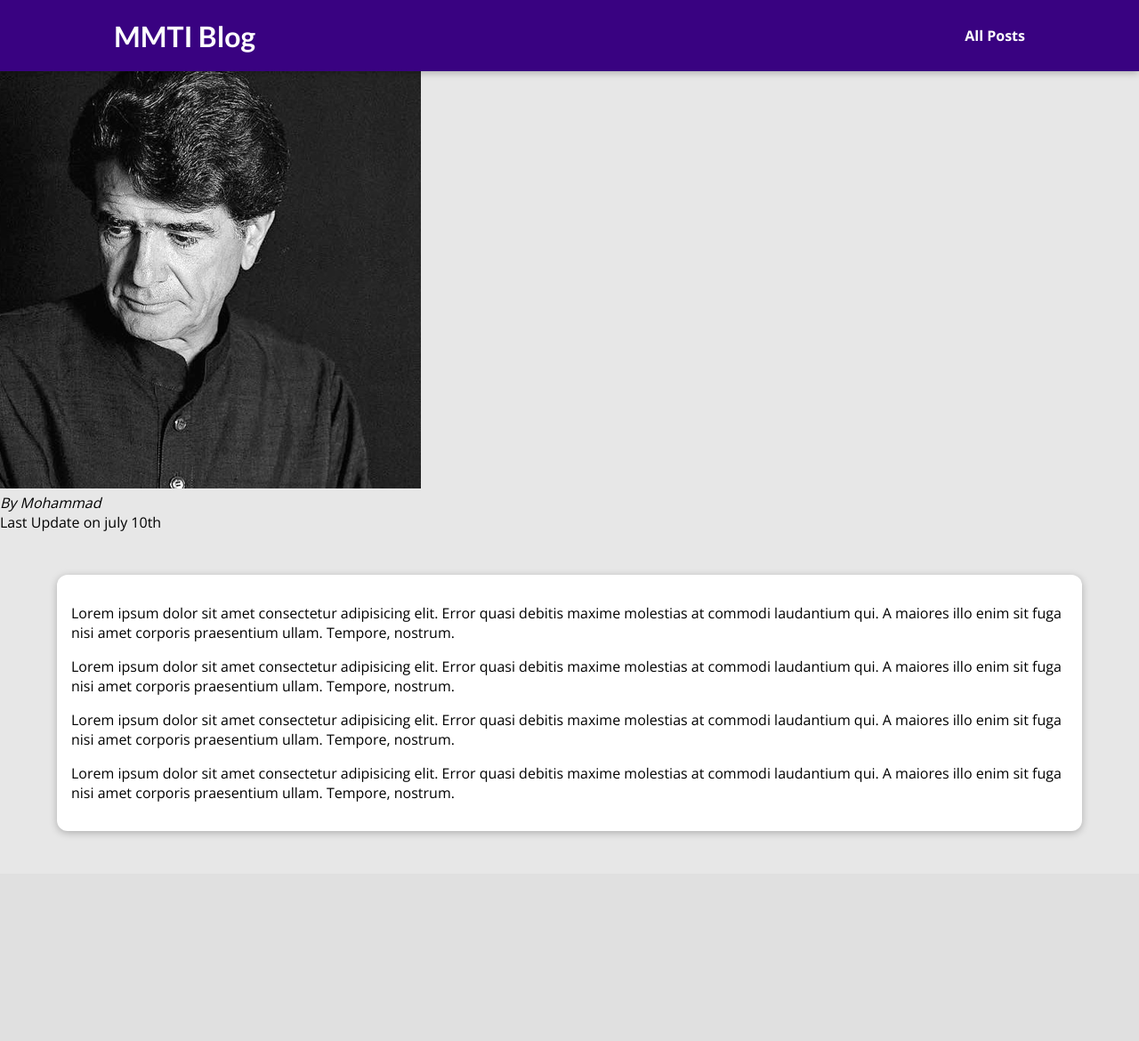
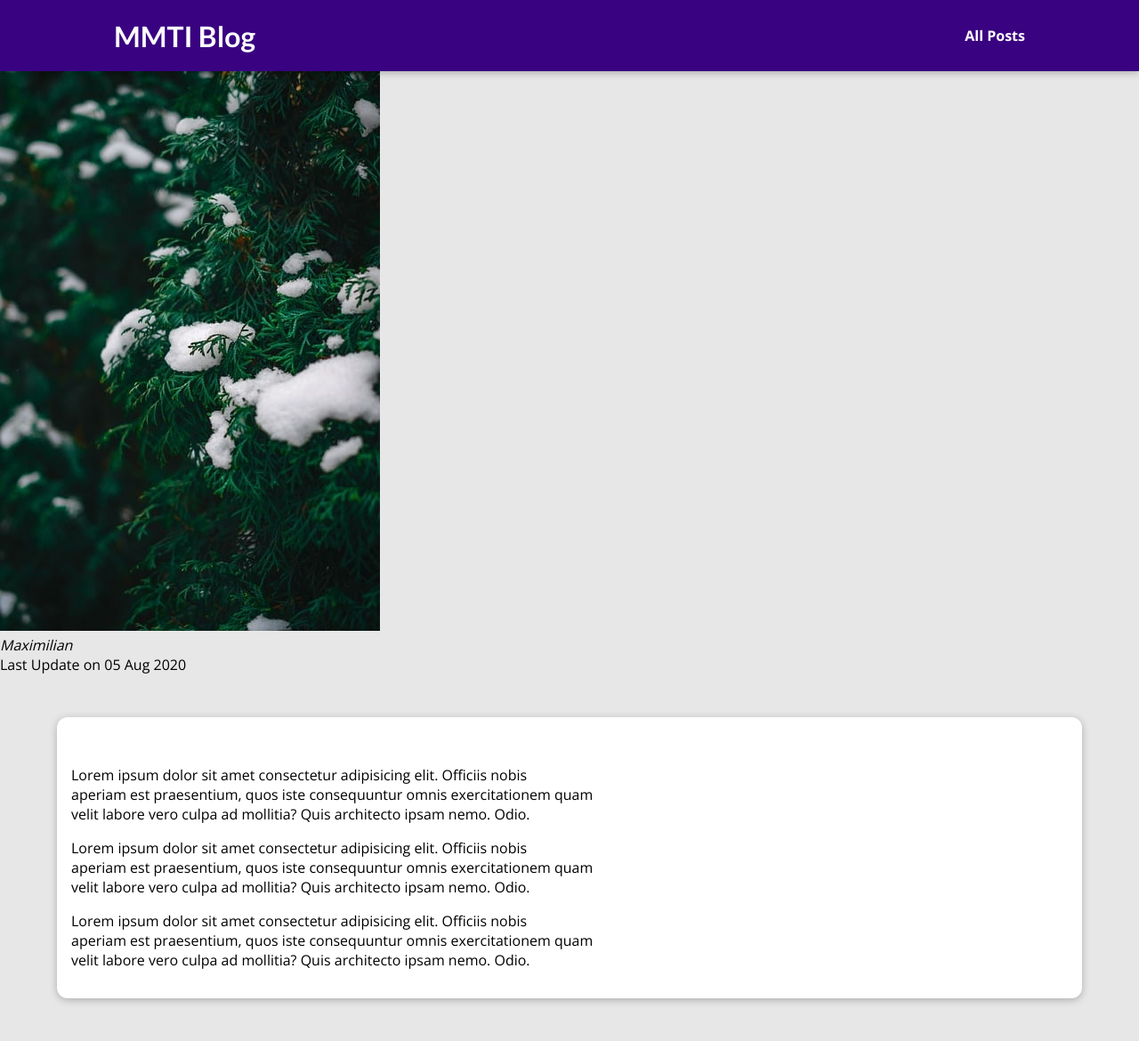
Before and after one commit to mo99me99/dj_my_site, a Django app: page /posts/into-the-woods in a window 1280 px wide. Shown: the whole page at 89% size. Before the commit the page ends 938 px from the top, so only its background shows below. Run offline with Django 5.2, Linux system fonts and the light colour scheme.

Commit message:
basic blog page with dummy data

```diff
--- a/blog/templates/blog/index.html
+++ b/blog/templates/blog/index.html
@@ -19,7 +19,9 @@
 <section>
   <h2>My Latest Posts</h2>
   <ul>
-    {% include "blog/includes/post.html" %}
+    {% for post in posts  %}
+      {% include "blog/includes/post.html" %}
+    {% endfor %}
   </ul>
 </section>
 
--- a/blog/templates/blog/post-detail.html
+++ b/blog/templates/blog/post-detail.html
@@ -3,7 +3,7 @@
 {% load static %}
 
 {% block title %}
-  This post title
+  {{ post.title }}
 {% endblock title %}
 
 {% block css_files %}
@@ -12,27 +12,16 @@
 
 {% block content %}
   <section id='summery'>
-    <h2>Post Title</h2>
+    <h2>{{ post.title }}</h2>
     <article>
-      <img src="{% static "blog/images/mmdreza.png" %}" alt="Post Title">
-      <address>By Mohammad</address>
+      <img src="{% static "blog/images/"|add:post.image %}" alt="Post Title">
+      <address>{{ post.author|title }}</address>
       <div>
-        Last Update on <time datetime="">july 10th</time>
+        Last Update on <time datetime="">{{post.date|date:"d M Y"}}</time>
       </div>
     </article>
   </section>
   <main>
-    <p>
-      Lorem ipsum dolor sit amet consectetur adipisicing elit. Error quasi debitis maxime molestias at commodi laudantium qui. A maiores illo enim sit fuga nisi amet corporis praesentium ullam. Tempore, nostrum.
-    </p>
-    <p>
-      Lorem ipsum dolor sit amet consectetur adipisicing elit. Error quasi debitis maxime molestias at commodi laudantium qui. A maiores illo enim sit fuga nisi amet corporis praesentium ullam. Tempore, nostrum.
-    </p>
-    <p>
-      Lorem ipsum dolor sit amet consectetur adipisicing elit. Error quasi debitis maxime molestias at commodi laudantium qui. A maiores illo enim sit fuga nisi amet corporis praesentium ullam. Tempore, nostrum.
-    </p>
-    <p>
-      Lorem ipsum dolor sit amet consectetur adipisicing elit. Error quasi debitis maxime molestias at commodi laudantium qui. A maiores illo enim sit fuga nisi amet corporis praesentium ullam. Tempore, nostrum.
-    </p>
+    {{ post.content|linebreaks }}
   </main>
 {% endblock content %}
--- a/blog/views.py
+++ b/blog/views.py
@@ -1,16 +1,94 @@
 from django.shortcuts import render
 from django.http import HttpResponse
+from datetime import date
 
+# dummy data
+all_posts = [
+    {
+        "slug": "hike-in-the-mountains",
+        "image": "hiking.jpg",
+        "author": "Maximilian",
+        "date": date(2021, 7, 21),
+        "title": "Mountain Hiking",
+        "excerpt": "There's nothing like the views you get when hiking in the mountains! And I wasn't even prepared for what happened whilst I was enjoying the view!",
+        "content": """
+          Lorem ipsum dolor sit amet consectetur adipisicing elit. Officiis nobis
+          aperiam est praesentium, quos iste consequuntur omnis exercitationem quam
+          velit labore vero culpa ad mollitia? Quis architecto ipsam nemo. Odio.
+
+          Lorem ipsum dolor sit amet consectetur adipisicing elit. Officiis nobis
+          aperiam est praesentium, quos iste consequuntur omnis exercitationem quam
+          velit labore vero culpa ad mollitia? Quis architecto ipsam nemo. Odio.
+
+          Lorem ipsum dolor sit amet consectetur adipisicing elit. Officiis nobis
+          aperiam est praesentium, quos iste consequuntur omnis exercitationem quam
+          velit labore vero culpa ad mollitia? Quis architecto ipsam nemo. Odio.
+        """
+    },
+    {
+        "slug": "programming-is-fun",
+        "image": "programming.png",
+        "author": "Maximilian",
+        "date": date(2022, 3, 10),
+        "title": "Programming Is Great!",
+        "excerpt": "Did you ever spend hours searching that one error in your code? Yep - that's what happened to me yesterday...",
+        "content": """
+          Lorem ipsum dolor sit amet consectetur adipisicing elit. Officiis nobis
+          aperiam est praesentium, quos iste consequuntur omnis exercitationem quam
+          velit labore vero culpa ad mollitia? Quis architecto ipsam nemo. Odio.
+
+          Lorem ipsum dolor sit amet consectetur adipisicing elit. Officiis nobis
+          aperiam est praesentium, quos iste consequuntur omnis exercitationem quam
+          velit labore vero culpa ad mollitia? Quis architecto ipsam nemo. Odio.
+
+          Lorem ipsum dolor sit amet consectetur adipisicing elit. Officiis nobis
+          aperiam est praesentium, quos iste consequuntur omnis exercitationem quam
+          velit labore vero culpa ad mollitia? Quis architecto ipsam nemo. Odio.
+        """
+    },
+    {
+        "slug": "into-the-woods",
+        "image": "nature.jpg",
+        "author": "Maximilian",
+        "date": date(2020, 8, 5),
+        "title": "Nature At Its Best",
+        "excerpt": "Nature is amazing! The amount of inspiration I get when walking in nature is incredible!",
+        "content": """
+          Lorem ipsum dolor sit amet consectetur adipisicing elit. Officiis nobis
+          aperiam est praesentium, quos iste consequuntur omnis exercitationem quam
+          velit labore vero culpa ad mollitia? Quis architecto ipsam nemo. Odio.
+
+          Lorem ipsum dolor sit amet consectetur adipisicing elit. Officiis nobis
+          aperiam est praesentium, quos iste consequuntur omnis exercitationem quam
+          velit labore vero culpa ad mollitia? Quis architecto ipsam nemo. Odio.
+
+          Lorem ipsum dolor sit amet consectetur adipisicing elit. Officiis nobis
+          aperiam est praesentium, quos iste consequuntur omnis exercitationem quam
+          velit labore vero culpa ad mollitia? Quis architecto ipsam nemo. Odio.
+        """
+    }
+]
+
+
+def get_date(post):
+    return post.get('date')
+
+
+def get_slug(post):
+    return post.get('slug')
 # Create your views here.
 
 
 def starting_page(request):
-    return render(request, template_name='blog/index.html')
+    sorted_posts = sorted(all_posts, key=get_date)
+    latest_posts = sorted_posts[-3::]
+    return render(request, template_name='blog/index.html', context={'posts': latest_posts})
 
 
 def posts(request):
-    return render(request, 'blog/all-posts.html')
+    return render(request, 'blog/all-posts.html', context={'posts': all_posts})
 
 
 def post_detail(request, slug):
-    return render(request, 'blog/post-detail.html')
+    identified_post = next(post for post in all_posts if post['slug'] == slug)
+    return render(request, 'blog/post-detail.html', {'post': identified_post})
```
Also changed, not shown: blog/templates/blog/all-posts.html (+3 -5 lines), blog/templates/blog/includes/post.html (+6 -4 lines), templates/404.html (added, +10 -0 lines), blog/static/blog/images/hiking.jpg (added), blog/static/blog/images/nature.jpg (added), blog/static/blog/images/programming.png (added).
